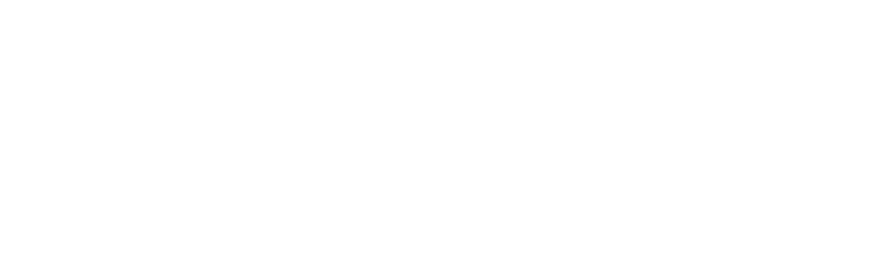
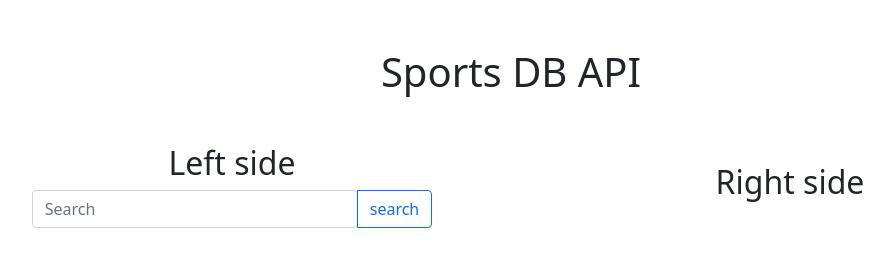
Before and after one commit to devnoman01/sports-db-api, a plain HTML site: page index.html in a window 1280 px wide. Shown: the whole page, without its empty margins (129-1023 px from the left). Drawn offline with nearby package versions, Linux system fonts and the light colour scheme.

Commit message:
API fetch successful

```diff
--- a/index.html
+++ b/index.html
@@ -15,7 +15,23 @@
 </head>
 <body>
 
-
+    <main>
+        <h1 class="text-center my-5">Sports DB API</h1>
+        <div class="container w-100 m-auto">
+            <div class="row w-100 m-auto">
+                <div class="col-md-6 m-auto text-center">
+                    <h2>Left side</h2>
+                    <div class="input-group w-75 m-auto">
+                        <input id="search-box" type="search" class="form-control rounded" placeholder="Search" aria-label="Search" aria-describedby="search-addon" />
+                        <button onclick="allPlayers()" id="search-btn" type="button" class="btn btn-outline-primary">search</button>
+                      </div>
+                </div>
+                <div class="col-md-6 m-auto text-center">
+                    <h2>Right side</h2>
+                </div>
+            </div>
+        </div>
+    </main>
     <!-- Bootstrap JS -->
     <script src="https://cdn.jsdelivr.net/npm/bootstrap@5.1.3/dist/js/bootstrap.bundle.min.js" integrity="sha384-ka7Sk0Gln4gmtz2MlQnikT1wXgYsOg+OMhuP+IlRH9sENBO0LRn5q+8nbTov4+1p" crossorigin="anonymous"></script>
 
--- a/js/app.js
+++ b/js/app.js
@@ -0,0 +1,11 @@
+const allPlayers = () => {
+    const searchValue = document.getElementById('search-box').value;
+
+    const url = `https://www.thesportsdb.com/api/v1/json/2/searchplayers.php?p=${searchValue}`;
+
+    fetch(url)
+    .then(resposnse => resposnse.json())
+    .then((data) => console.log(data));
+
+
+}
```
